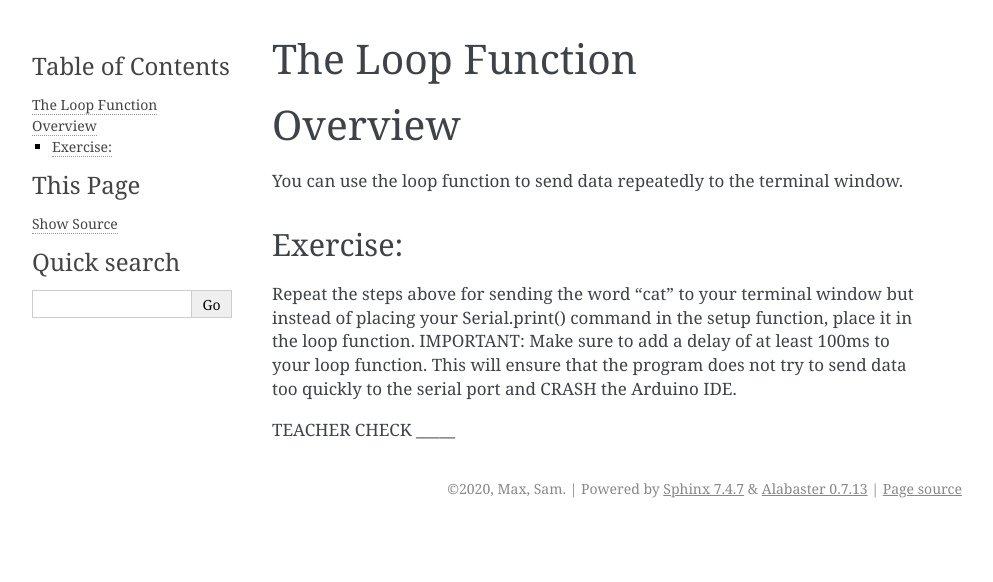
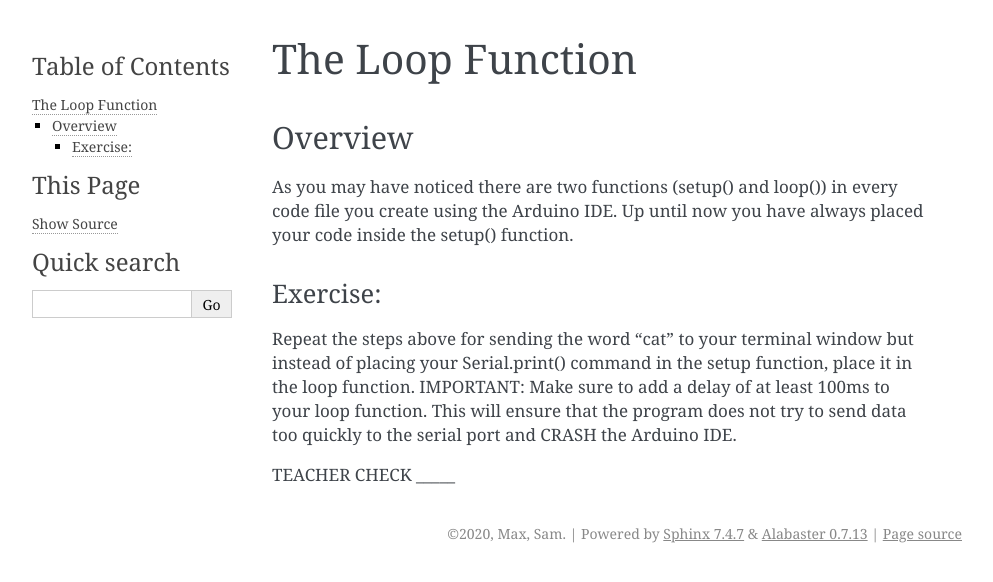
Before and after one commit to maxtkc/mvths-wiki, a Sphinx documentation site: the page built from docs/014a-looping-data.rst, in a window 1280 px wide. Shown: the top 582 px of the page, without its empty margins (148-1141 px from the left). Built offline with Sphinx 7.4.7, drawn with Linux system fonts in a browser that asks for light colours; pages that are not in the unit, such as notebooks, are missing from menus.

Commit message:
Update 014a-looping-data.rst

```diff
--- a/docs/014a-looping-data.rst
+++ b/docs/014a-looping-data.rst
@@ -1,10 +1,9 @@
 The Loop Function
-------------
+=================
 
 Overview
 ---------
-You can use the loop function to send data repeatedly to the terminal
-window.
+As you may have noticed there are two functions (setup() and loop()) in every code file you create using the Arduino IDE. Up until now you have always placed your code inside the setup() function.
 
 Exercise:
 ~~~~~~~~~
```
